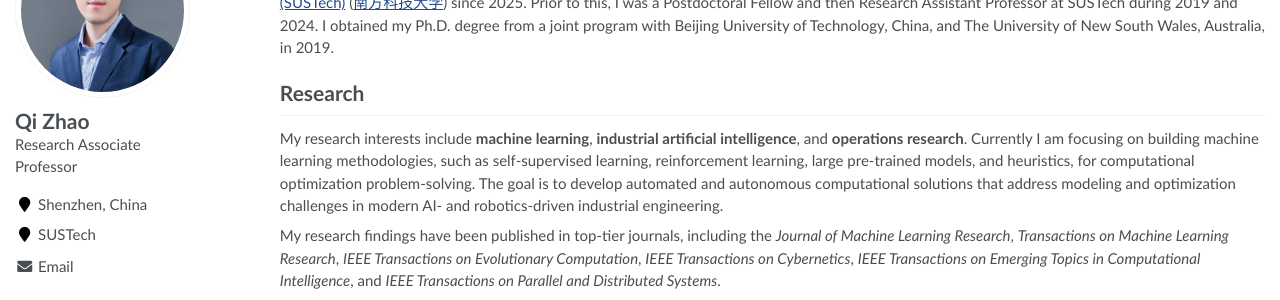
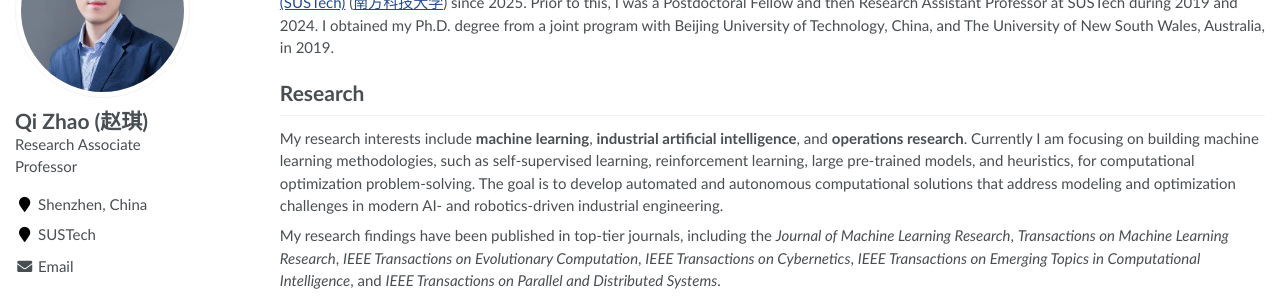
Before and after one commit to auto4opt/auto4opt, a Jekyll site: the page built from _pages/about.md, in a window 1280 px wide. Shown: the part 168-468 px from the top of the page. Built offline with Jekyll 4.4.1, drawn with Linux system fonts in a browser that asks for light colours.

Commit message:
Update _config.yml

```diff
--- a/_config.yml
+++ b/_config.yml
@@ -20,11 +20,11 @@ baidu_site_verification  :  # get baidu_site_verification from https://ziyuan.ba
 
 # Site Author
 author:
-  name             : "Qi Zhao"
+  name             : "Qi Zhao (赵琪)"
   avatar           : "images/photo.png"
   bio              :
+  employer         : "SUSTech"
   location         : "Shenzhen, China"
-  employer         : "SUSTech"
   pubmed           :
   googlescholar    :
   email            : "zhaoq@sustech.edu.cn"
```
